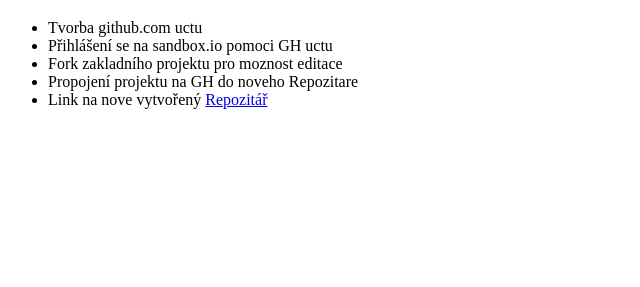
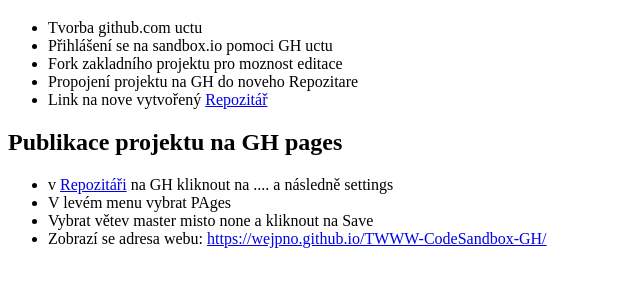
Before and after one commit to wejpno/TWWW-CodeSandbox-GH, a website: page index.html in a window 1280 px wide. Shown: the part 61-348 px from the top of the page, without its empty margins (0-640 px from the left). Drawn offline with Linux system fonts and the light colour scheme.

Commit message:
pridani pages

```diff
--- a/index.html
+++ b/index.html
@@ -23,5 +23,29 @@
         </a>
       </li>
     </ul>
+
+    <h2>Publikace projektu na GH pages</h2>
+    <ul>
+      <li>
+        v
+        <a
+          title="Odkaz na GH"
+          href="https://github.com/wejpno/TWWW-CodeSandbox-GH"
+        >
+          Repozitáři</a
+        >
+        na GH kliknout na .... a následně settings
+      </li>
+      <li>V levém menu vybrat PAges</li>
+      <li>Vybrat větev master misto none a kliknout na Save</li>
+      <li>
+        Zobrazí se adresa webu:
+        <a
+          title="Odkaz na GH"
+          href="https://github.com/wejpno/TWWW-CodeSandbox-GH"
+          >https://wejpno.github.io/TWWW-CodeSandbox-GH/
+        </a>
+      </li>
+    </ul>
   </body>
 </html>
```
